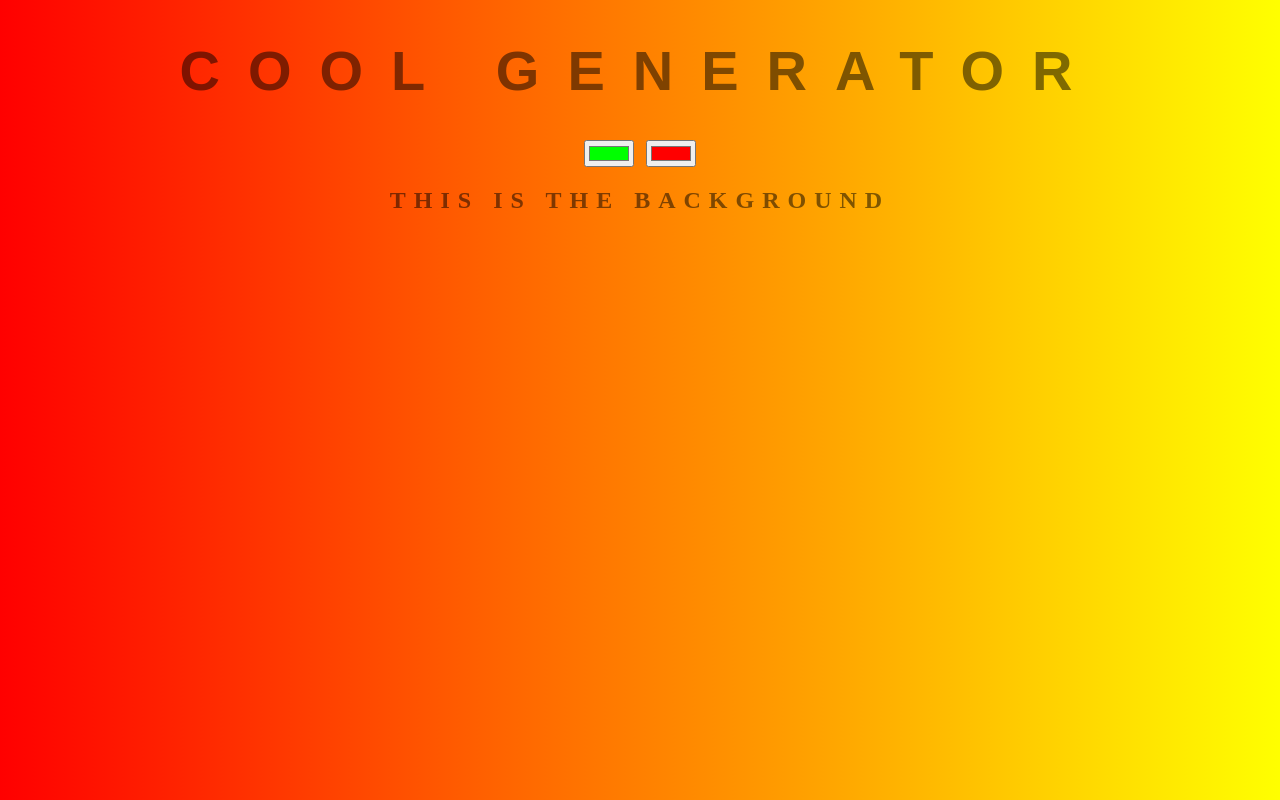
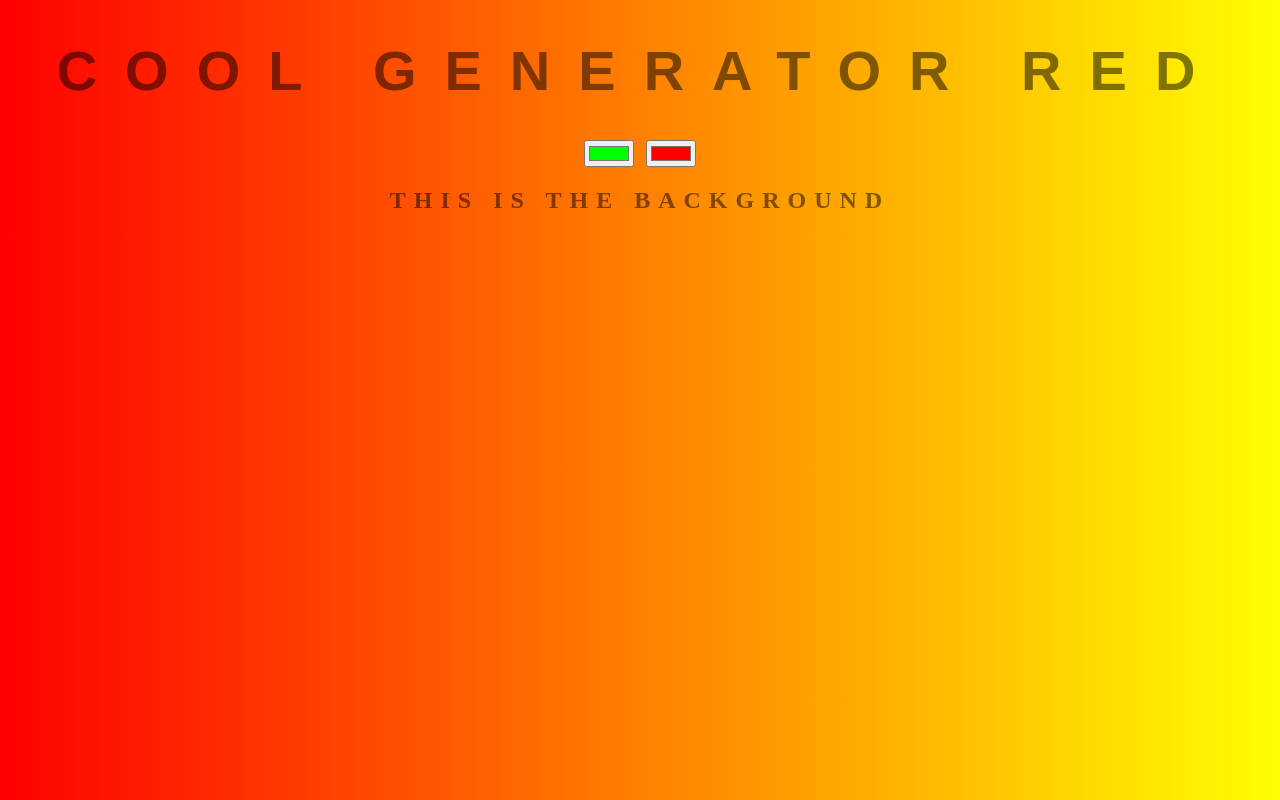
Before and after one commit to mkclark/background-generator-2, a plain HTML site: page index.html in a window 1280 px wide. Drawn offline with Linux system fonts and the light colour scheme.

Commit message:
added word RED in <h1>

```diff
--- a/index.html
+++ b/index.html
@@ -5,7 +5,7 @@
 	<link rel="stylesheet" type="text/css" href="style.css">
 </head>
 <body id="gradient">
-	<h1>COOL Generator</h1>
+	<h1>COOL Generator RED</h1>
 	<input class="color" type="color" value="#00ff00">
 	<input class="color" type="color" value="#ff0000">
 	<h2>This is the background</h2>
```
